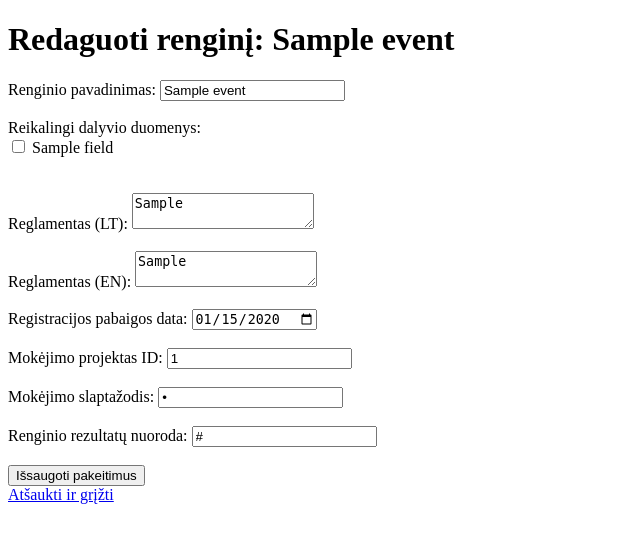
After one commit to TidasKazlavickas/SportsEventsApp, a Django app: template SportsEventApp/api/templates/api/edit_event.html in a window 1280 px wide. The commit adds this page. Shown: the top 543 px of the page, without its empty margins (0-640 px from the left). Run offline with Django 5.2, Linux system fonts and the light colour scheme; tables that the repository leaves empty hold one stand-in row (values such as "Sample post"); the template is opened without the code that fills it: values that come from a table or form of the project are taken from there, most other values are stand-ins (such as "Sample title", 1, 10 or a date in 2020).

Commit message:
edit event screenas

```diff
--- /dev/null
+++ b/SportsEventApp/api/templates/api/edit_event.html
@@ -0,0 +1,50 @@
+<!DOCTYPE html>
+<html lang="lt">
+<head>
+    <meta charset="UTF-8">
+    <title>Redaguoti renginį - {{ event.name }}</title>
+</head>
+<body>
+<h1>Redaguoti renginį: {{ event.name }}</h1>
+
+<form method="post">
+    {% csrf_token %}
+    <label for="name">Renginio pavadinimas:</label>
+    <input type="text" id="name" name="name" value="{{ event.name }}"><br><br>
+
+    <label for="required_participant_fields">Reikalingi dalyvio duomenys:</label><br>
+
+    <!-- Dynamically create checkboxes -->
+    <div id="requiredFieldsContainer">
+        {% for field, is_required in required_fields.items %}
+            <div>
+                <input type="checkbox" id="{{ field }}" name="required_participant_fields" value="{{ field }}" {% if is_required %}checked{% endif %}>
+                <label for="{{ field }}">{{ field }}</label>
+            </div>
+        {% endfor %}
+    </div><br><br>
+
+    <label for="reglament_lt">Reglamentas (LT):</label>
+    <textarea id="reglament_lt" name="reglament_lt">{{ event.reglament_lt }}</textarea><br><br>
+
+    <label for="reglament_en">Reglamentas (EN):</label>
+    <textarea id="reglament_en" name="reglament_en">{{ event.reglament_en }}</textarea><br><br>
+
+    <label for="registration_deadline">Registracijos pabaigos data:</label>
+    <input type="date" id="registration_deadline" name="registration_deadline" value="{{ event.registration_deadline|date:'Y-m-d' }}"><br><br>
+
+    <label for="payment_project_id">Mokėjimo projektas ID:</label>
+    <input type="text" id="payment_project_id" name="payment_project_id" value="{{ event.payment_project_id }}"><br><br>
+
+    <label for="payment_password">Mokėjimo slaptažodis:</label>
+    <input type="password" id="payment_password" name="payment_password" value="{{ event.payment_password }}"><br><br>
+
+    <label for="event_result_link">Renginio rezultatų nuoroda:</label>
+    <input type="text" id="event_result_link" name="event_result_link" value="{{ event.event_result_link }}"><br><br>
+
+    <button type="submit">Išsaugoti pakeitimus</button>
+</form>
+
+<a href="{% url 'event_detail' event_id=event.id %}">Atšaukti ir grįžti</a>
+</body>
+</html>
--- a/SportsEventApp/sportsapp/urls.py
+++ b/SportsEventApp/sportsapp/urls.py
@@ -9,4 +9,5 @@ urlpatterns = [
     path('register-participant/', views.register_participant, name='register_participant'),
     path('update-distances/', views.update_distances, name='update_distances'),  # for AJAX
     path('participants/', views.participant_list, name='participant_list'),
+    path('edit-event/<int:event_id>/', views.edit_event, name='edit_event'),
 ]
```
Also changed, not shown: SportsEventApp/api/templates/api/event_detail.html (+6 -1 lines), SportsEventApp/api/views.py (+41 -0 lines).
